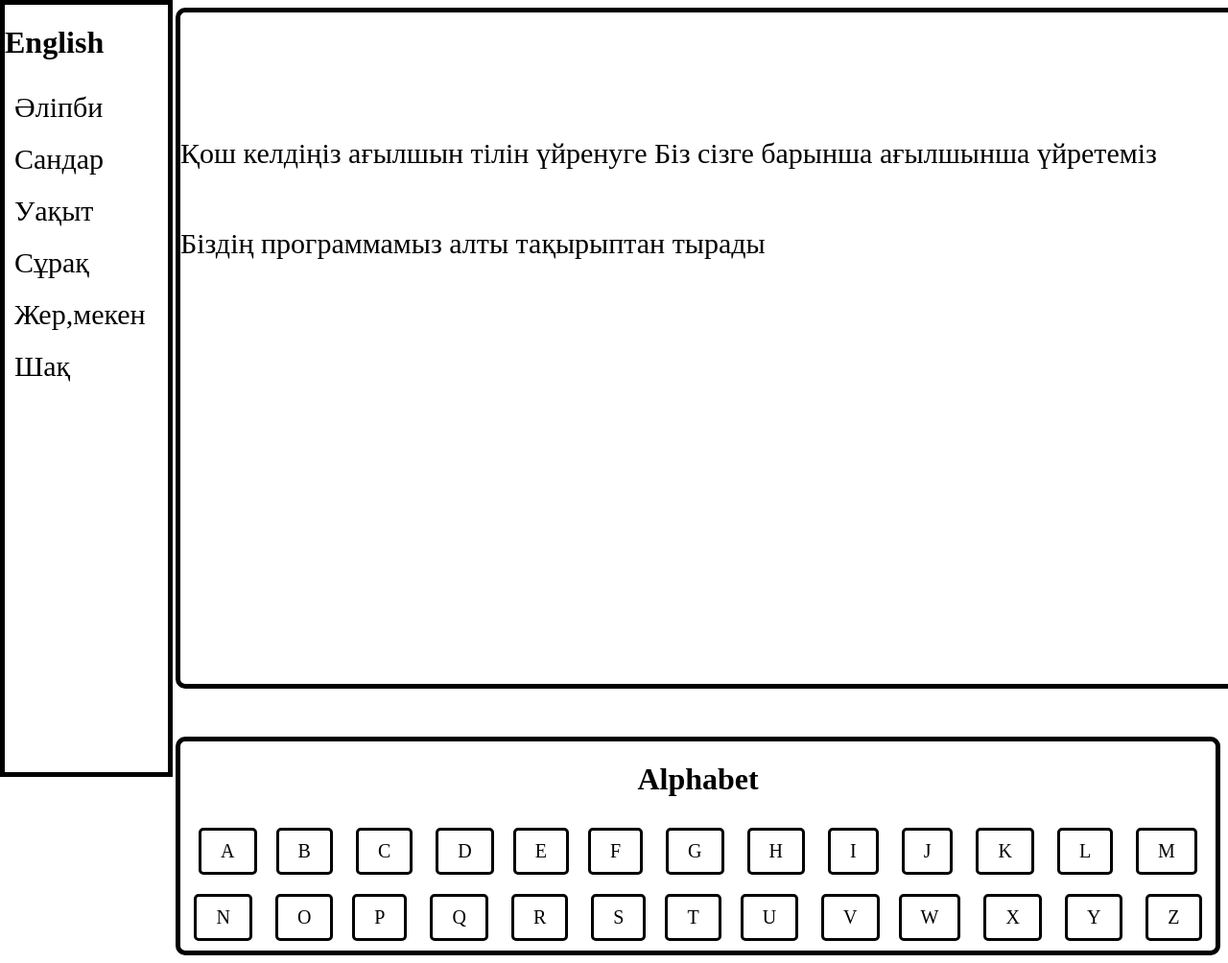
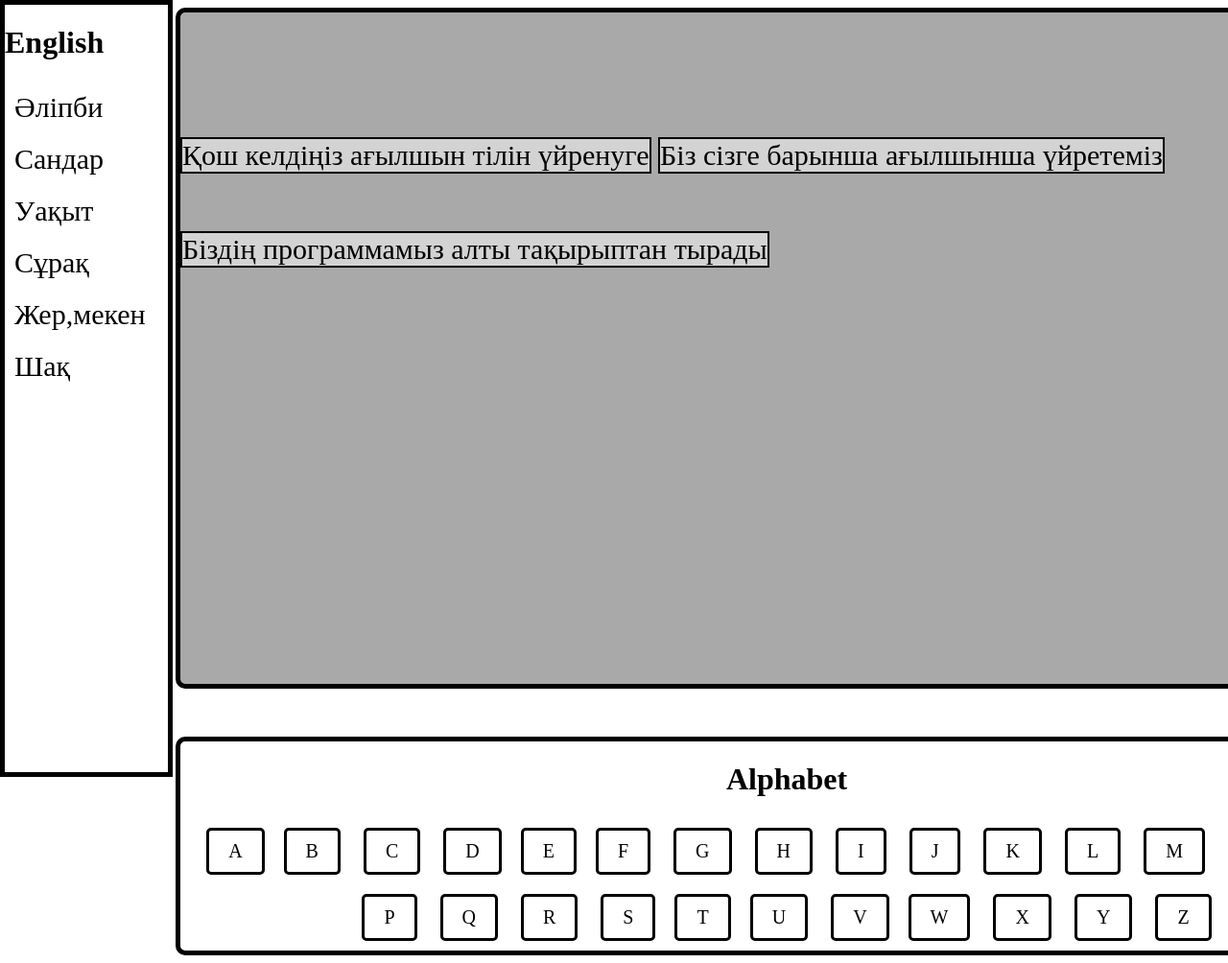
Before and after one commit to Daras-great/english, a plain HTML site: page index.html in a window 1280 px wide. Shown: the top 1004 px of the page at 96% size. Drawn offline with Linux system fonts and the light colour scheme.

Commit message:
Add files via upload

```diff
--- a/style.css
+++ b/style.css
@@ -26,9 +26,12 @@
     border: 5px rgb(0, 0, 0) solid;
     border-radius: 10px;
     margin-left: 175px;
+    background-color: darkgrey;
 }
 .title p{
     display: inline-block;
+    border: 2px black solid ;
+    background-color: lightgrey;
 }
 #alipi{
     margin-left: 175px;
@@ -36,6 +39,7 @@
     border: 5px black solid;
     margin-top: 50px;
     text-align: center;
+    width: 100%;
 }
 #alipi p{
   display: inline-block;
```
